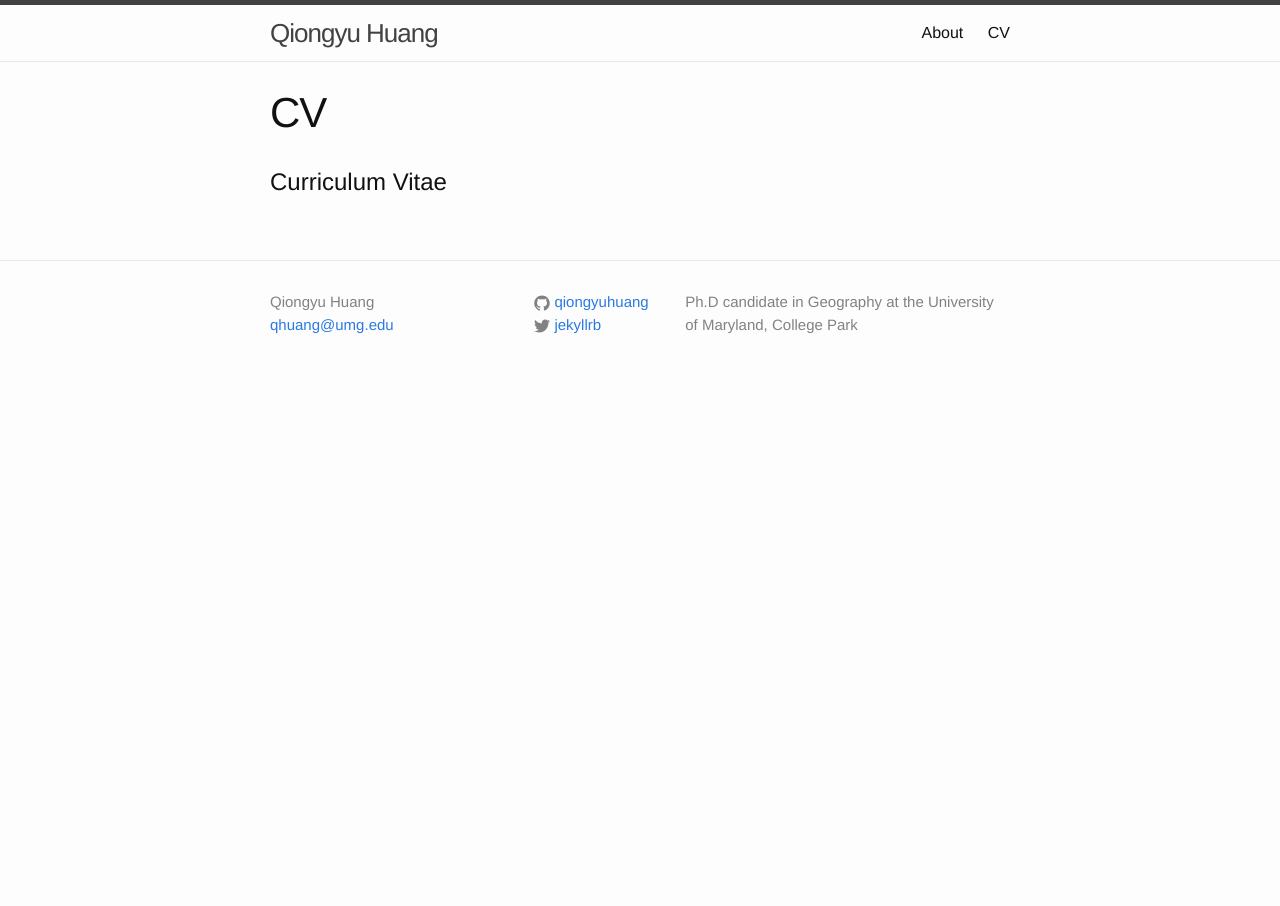
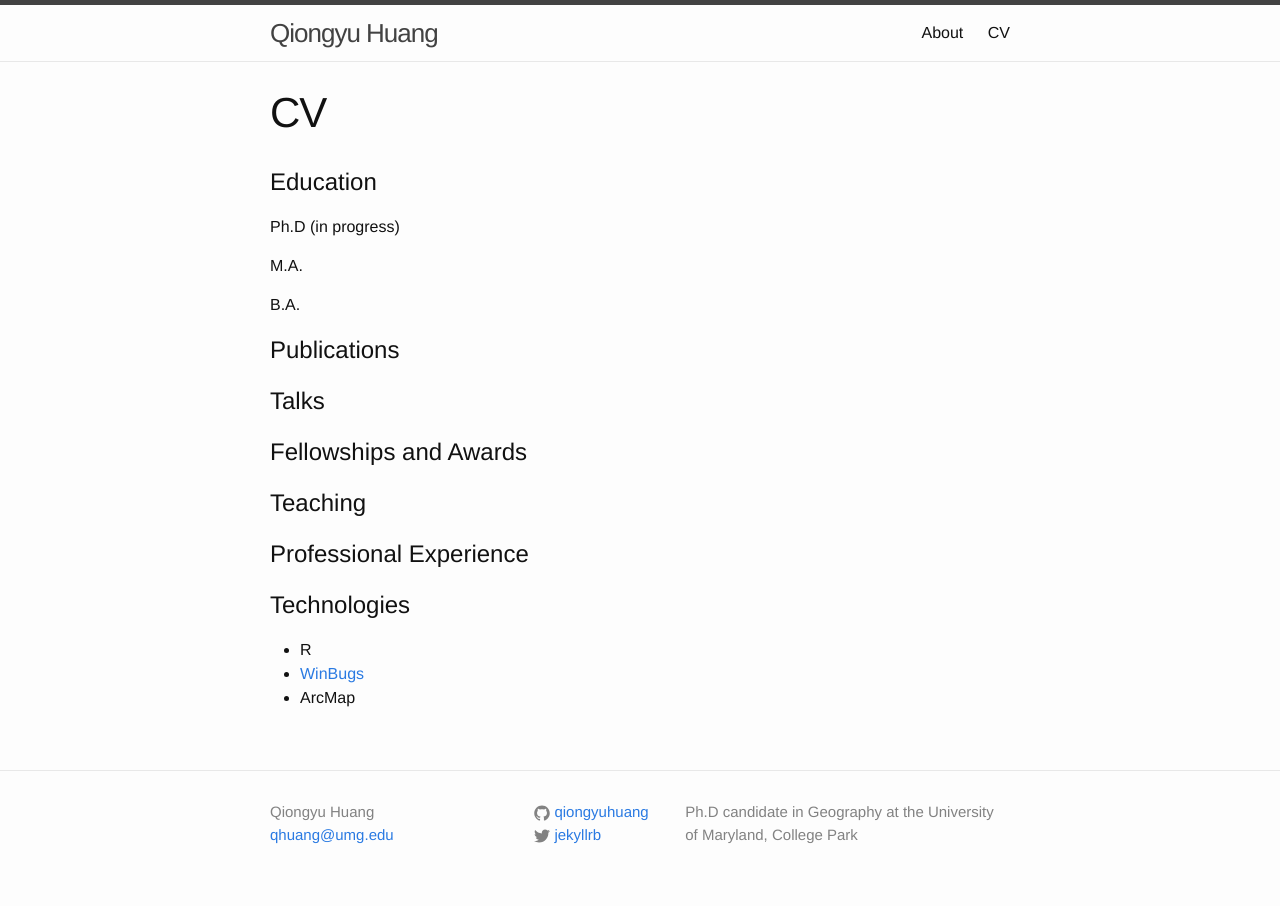
Before and after one commit to qiongyuhuang/qiongyuhuang.github.io, a Jekyll site: the page built from cv.md, in a window 1280 px wide. Built offline with Jekyll 4.4.1, drawn with Linux system fonts in a browser that asks for light colours.

Commit message:
Add CV page

```diff
--- a/cv.md
+++ b/cv.md
@@ -4,4 +4,26 @@ title: CV
 permalink: /cv/
 ---
 
-# Curriculum Vitae
+# Education
+
+Ph.D (in progress)
+
+M.A.
+
+B.A.
+
+# Publications
+
+# Talks
+
+# Fellowships and Awards
+
+# Teaching
+
+# Professional Experience
+
+# Technologies
+
+- R
+- [WinBugs](http://www.mrc-bsu.cam.ac.uk/software/bugs/the-bugs-project-winbugs/)
+- ArcMap
```
